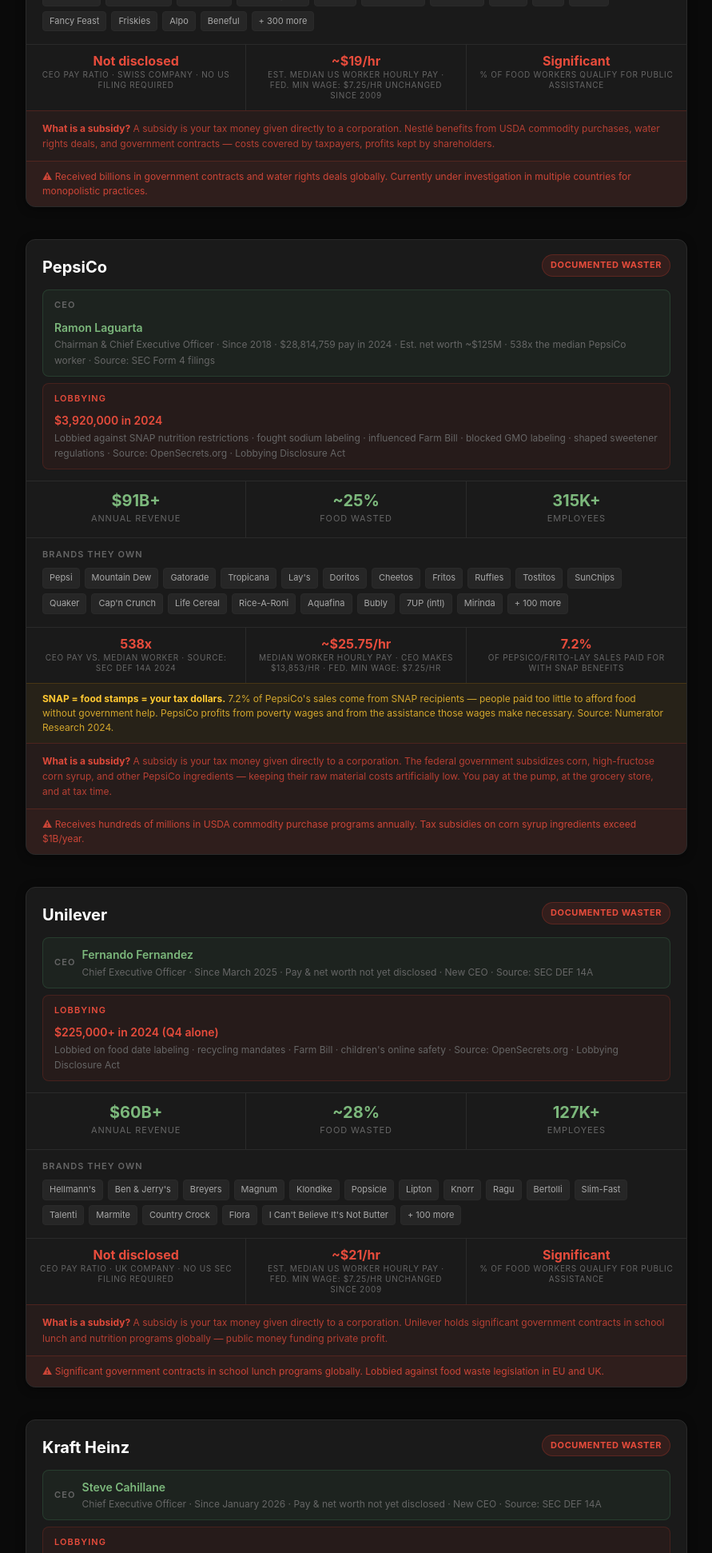
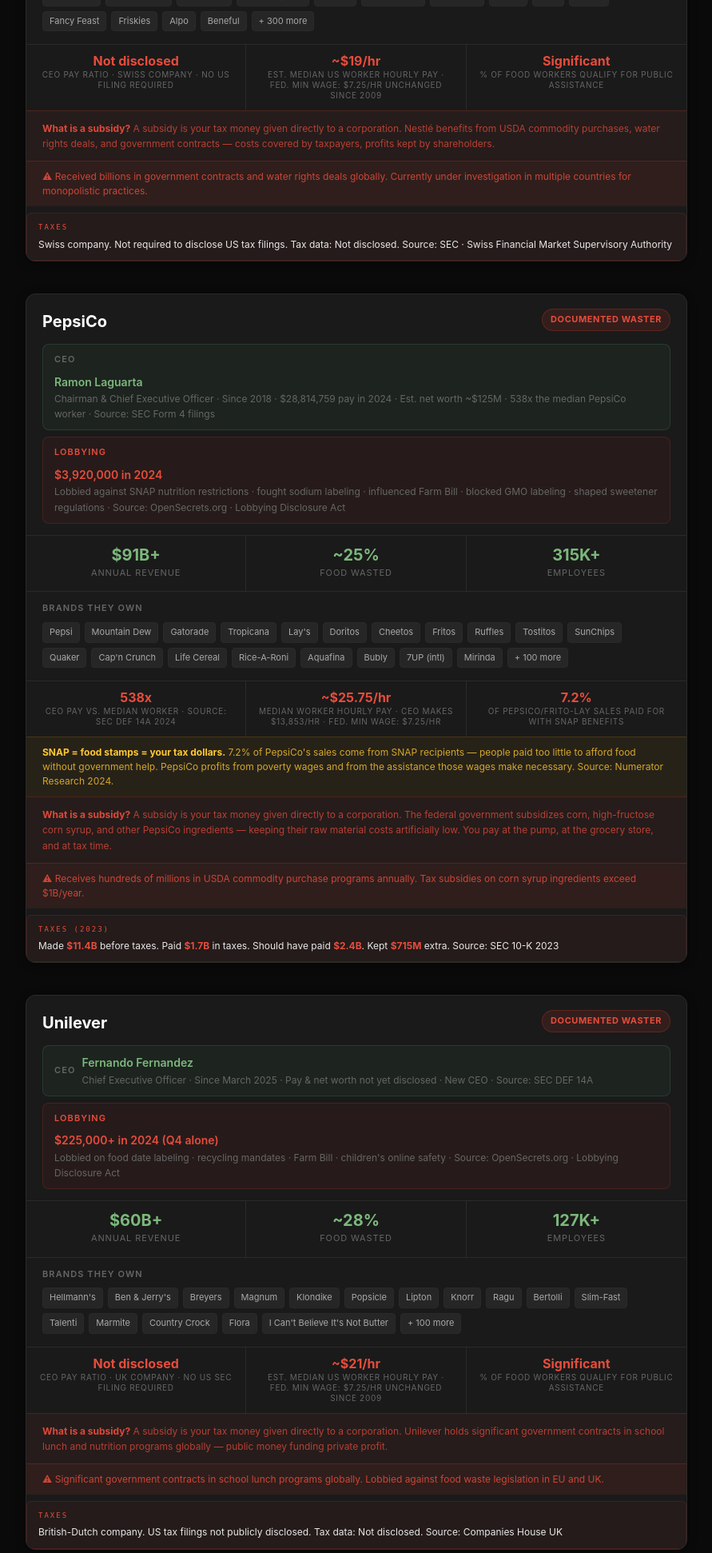
Before and after one commit to Kronestones/gleaning, a FastAPI app: page /stats in a window 1280 px wide. Shown: the part 653-2595 px from the top of the page at 80% size, without its empty margins (194-1085 px from the left). Run offline with FastAPI, Linux system fonts and the light colour scheme; data comes from the database, SQL or seed files in the repository; data that the repository does not hold is empty; parts of the project's set-up code (start-up, migrations or seed data) failed here and were passed over.

Commit message:
stats: add tax strip to all 11 corp cards — plain dollar figures

```diff
--- a/templates/stats.html
+++ b/templates/stats.html
@@ -69,6 +69,9 @@
     .worker-stat:last-child{border-right:none}
     .worker-stat-num{font-size:16px;font-weight:700;color:#e74c3c;line-height:1;margin-bottom:3px}
     .worker-stat-label{font-size:10px;color:var(--muted);text-transform:uppercase;letter-spacing:0.07em;line-height:1.3}
+    .tax-strip{background:rgba(192,57,43,0.06);border:1px solid rgba(192,57,43,0.2);border-radius:6px;padding:10px 14px;margin-top:8px;font-size:12px;line-height:1.6;color:var(--text)}
+    .tax-strip strong{color:#e74c3c}
+    .tax-strip-label{font-size:9px;letter-spacing:2px;text-transform:uppercase;color:#e74c3c;margin-bottom:4px;font-family:monospace}
     .subsidy-explainer{padding:12px 20px;background:rgba(231,76,60,0.06);border-top:1px solid var(--red-border);font-size:12px;color:rgba(231,76,60,0.75);line-height:1.6}
     .subsidy-explainer strong{color:rgba(231,76,60,0.95)}
     .snap-bar{padding:10px 20px;background:rgba(255,165,0,0.06);border-top:1px solid rgba(255,165,0,0.15);font-size:12px;color:rgba(255,200,50,0.8);line-height:1.5}
@@ -127,6 +130,7 @@
       </div>
       <div class="subsidy-explainer"><strong>What is a subsidy?</strong> A subsidy is your tax money given directly to a corporation. Nestlé benefits from USDA commodity purchases, water rights deals, and government contracts — costs covered by taxpayers, profits kept by shareholders.</div>
       <div class="corp-subsidy">⚠ Received billions in government contracts and water rights deals globally. Currently under investigation in multiple countries for monopolistic practices.</div>
+      <div class="tax-strip"><div class="tax-strip-label">Taxes</div>Swiss company. Not required to disclose US tax filings. Tax data: Not disclosed. Source: SEC · Swiss Financial Market Supervisory Authority</div>
     </div>
     <div class="corp-card">
       <div class="corp-header">
@@ -157,6 +161,7 @@
       <div class="snap-bar"><strong>SNAP = food stamps = your tax dollars.</strong> 7.2% of PepsiCo's sales come from SNAP recipients — people paid too little to afford food without government help. PepsiCo profits from poverty wages and from the assistance those wages make necessary. Source: Numerator Research 2024.</div>
       <div class="subsidy-explainer"><strong>What is a subsidy?</strong> A subsidy is your tax money given directly to a corporation. The federal government subsidizes corn, high-fructose corn syrup, and other PepsiCo ingredients — keeping their raw material costs artificially low. You pay at the pump, at the grocery store, and at tax time.</div>
       <div class="corp-subsidy">⚠ Receives hundreds of millions in USDA commodity purchase programs annually. Tax subsidies on corn syrup ingredients exceed $1B/year.</div>
+      <div class="tax-strip"><div class="tax-strip-label">Taxes (2023)</div>Made <strong>$11.4B</strong> before taxes. Paid <strong>$1.7B</strong> in taxes. Should have paid <strong>$2.4B</strong>. Kept <strong>$715M</strong> extra. Source: SEC 10-K 2023</div>
     </div>
     <div class="corp-card">
       <div class="corp-header">
@@ -186,6 +191,7 @@
       </div>
       <div class="subsidy-explainer"><strong>What is a subsidy?</strong> A subsidy is your tax money given directly to a corporation. Unilever holds significant government contracts in school lunch and nutrition programs globally — public money funding private profit.</div>
       <div class="corp-subsidy">⚠ Significant government contracts in school lunch programs globally. Lobbied against food waste legislation in EU and UK.</div>
+      <div class="tax-strip"><div class="tax-strip-label">Taxes</div>British-Dutch company. US tax filings not publicly disclosed. Tax data: Not disclosed. Source: Companies House UK</div>
     </div>
     <div class="corp-card">
       <div class="corp-header">
@@ -216,6 +222,7 @@
       <div class="snap-bar"><strong>SNAP = food stamps = your tax dollars.</strong> 7.5% of Kraft Heinz sales come from SNAP recipients. Lunchables, Capri Sun, Oscar Mayer — bought with food stamps by people whose wages don't cover food. Source: Numerator Research 2024.</div>
       <div class="subsidy-explainer"><strong>What is a subsidy?</strong> A subsidy is your tax money given directly to a corporation. Kraft Heinz received over $1B in USDA commodity purchases — government buying their products with public funds while they cut 13,000 jobs and paid executives millions.</div>
       <div class="corp-subsidy">⚠ Received over $1B in USDA food purchases. Owned by 3G Capital and Berkshire Hathaway — cut 13,000 jobs while reporting record profits.</div>
+      <div class="tax-strip"><div class="tax-strip-label">Taxes (2023)</div>Made <strong>$2.8B</strong> before taxes. Paid <strong>$560M</strong> in taxes. Should have paid <strong>$588M</strong>. Kept <strong>$28M</strong> extra. Source: SEC 10-K 2023</div>
     </div>
     <div class="corp-card">
       <div class="corp-header">
@@ -246,6 +253,7 @@
       <div class="snap-bar"><strong>SNAP = food stamps = your tax dollars.</strong> 7.3% of General Mills sales — Cheerios, Yoplait, Nature Valley — come from SNAP recipients. Workers paid wages that qualify them for food stamps buying food from the same company that underpays them. Source: Numerator Research 2024.</div>
       <div class="subsidy-explainer"><strong>What is a subsidy?</strong> A subsidy is your tax money given directly to a corporation. General Mills receives significant USDA commodity supports for wheat, corn and oats — the raw ingredients in their products — subsidized by taxpayers, profits kept by shareholders.</div>
       <div class="corp-subsidy">⚠ Receives significant USDA commodity supports. Sued consumers attempting to hold them accountable for misleading "natural" labeling.</div>
+      <div class="tax-strip"><div class="tax-strip-label">Taxes (2023)</div>Made <strong>$3.1B</strong> before taxes. Paid <strong>$604M</strong> in taxes. Should have paid <strong>$651M</strong>. Kept <strong>$47M</strong> extra. Source: SEC 10-K FY2023</div>
     </div>
     <div class="corp-card">
       <div class="corp-header">
@@ -337,6 +345,7 @@
       <div class="subsidy-explainer"><strong>What is a subsidy?</strong> When a corporation pays wages below survival level, taxpayers make up the difference through SNAP, Medicaid, and housing assistance. Walmart externalizes its labor costs onto the public while its founder's family holds over $200 billion in wealth. The Walton family is the richest family in America. Their workers qualify for food stamps.</div>
       <div class="corp-brands"><div class="corp-brands-label">Stores & Brands They Own</div><div class="brands-list"><span class="brand-tag">Walmart Supercenter</span><span class="brand-tag">Sam's Club</span><span class="brand-tag">Walmart Neighborhood Market</span><span class="brand-tag">Walmart Canada</span><span class="brand-tag">Walmart International</span><span class="brand-tag">Great Value (private label)</span><span class="brand-tag">Equate</span><span class="brand-tag">Sam's Choice</span><span class="brand-tag">Flipkart (India)</span><span class="brand-tag">PhonePe</span><span class="brand-tag">+ more</span></div></div>
       <div class="corp-subsidy">⚠ Largest private employer in the US. Workers in every state qualify for public assistance. The Walton family — heirs to the Walmart fortune — holds more wealth than the bottom 40% of Americans combined. Source: Federal Reserve, GAO.</div>
+      <div class="tax-strip"><div class="tax-strip-label">Taxes (2023)</div>Made <strong>$20B</strong> before taxes. Paid <strong>$5.1B</strong> — at or above the 21% statutory rate. Source: SEC 10-K FY2024</div>
     </div>
 
     <!-- AMAZON / WHOLE FOODS -->
@@ -401,6 +410,7 @@
       <div class="subsidy-explainer"><strong>What is a subsidy?</strong> A subsidy is your tax money given directly to a corporation. Kroger receives USDA commodity purchases, fuel center subsidies, and benefits from workers whose below-survival wages are topped up by taxpayer-funded SNAP and Medicaid. Risk socialized. Profits privatized.</div>
       <div class="corp-brands"><div class="corp-brands-label">Stores They Own</div><div class="brands-list"><span class="brand-tag">Kroger</span><span class="brand-tag">Ralphs</span><span class="brand-tag">Fred Meyer</span><span class="brand-tag">Harris Teeter</span><span class="brand-tag">King Soopers</span><span class="brand-tag">Smith's</span><span class="brand-tag">Fry's</span><span class="brand-tag">QFC</span><span class="brand-tag">City Market</span><span class="brand-tag">Mariano's</span><span class="brand-tag">Pick 'n Save</span><span class="brand-tag">Metro Market</span><span class="brand-tag">Food 4 Less</span><span class="brand-tag">Dillons</span><span class="brand-tag">Baker's</span><span class="brand-tag">Jay C</span><span class="brand-tag">+ more</span></div></div>
       <div class="corp-subsidy">⚠ Nation's largest supermarket chain. Attempted $25B merger with Albertsons — blocked by FTC December 2024 as anticompetitive. CEO resigned March 2025 following an internal ethics investigation. Workers in every state qualify for public assistance. Source: FTC, SEC.</div>
+      <div class="tax-strip"><div class="tax-strip-label">Taxes (2023)</div>Made <strong>$2.8B</strong> before taxes. Paid <strong>$658M</strong> — at or above the 21% statutory rate. Source: SEC 10-K 2023</div>
     </div>
 
     <!-- ALBERTSONS -->
```
